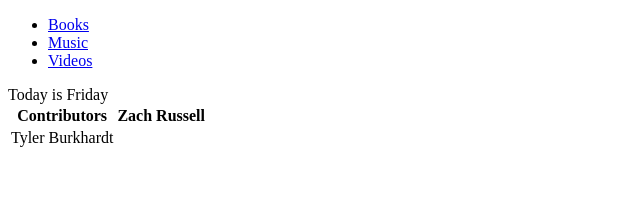
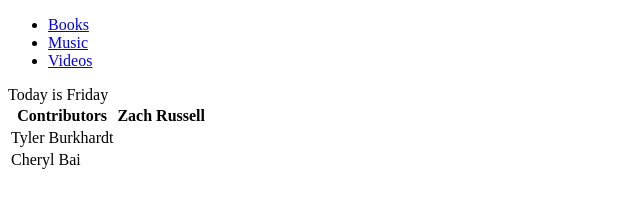
Before and after one commit to liamrodonnell1/recommendations, a plain HTML site: page index.html in a window 1280 px wide. Shown: the full height of the page, 0-640 px from the left. Drawn offline with Linux system fonts and the light colour scheme.

Commit message:
eqk9vb commit

```diff
--- a/index.html
+++ b/index.html
@@ -30,6 +30,9 @@
                 <tr>
                     <td>Tyler Burkhardt</td>
                 </tr>
+                <tr>
+                    <td>Cheryl Bai</td>
+                </tr>
             </tbody>
         </table>
     </div>
```
Also changed, not shown: music.html (+1 -0 lines).
